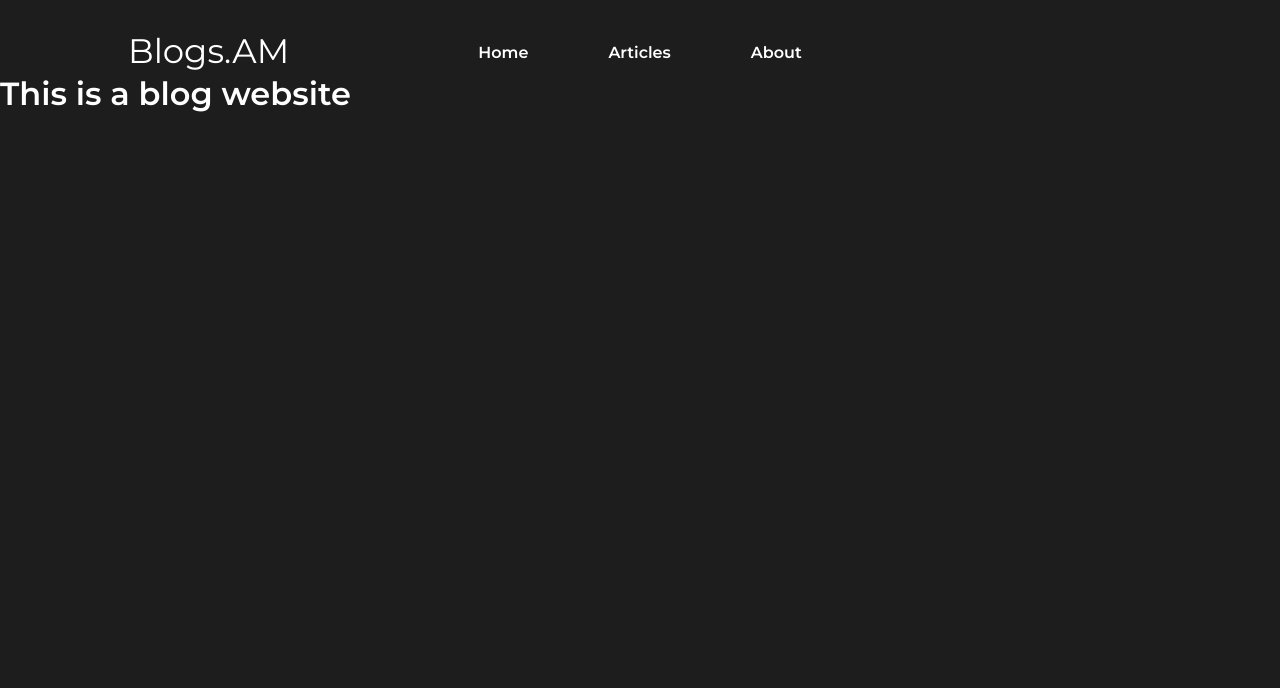
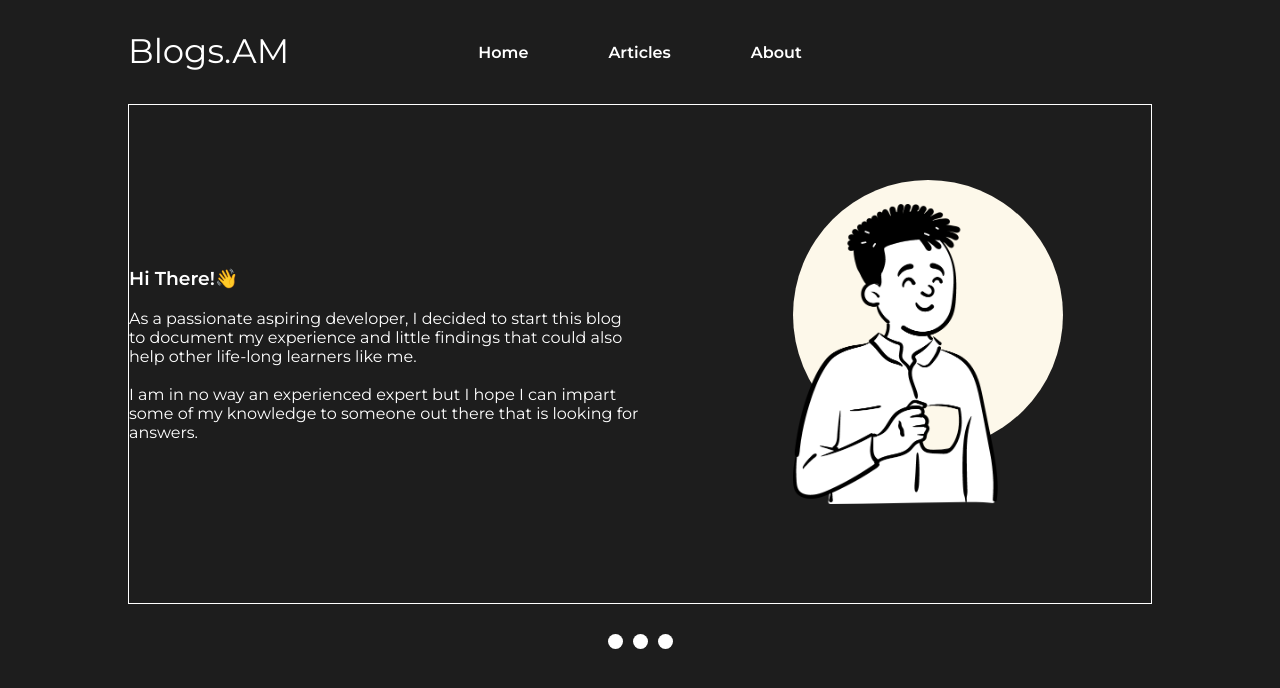
Before and after one commit to samuel-yeebiyo/blog, a React (Create React App) app: page / in a window 1280 px wide. Shown: the top 688 px of the page. Built offline with nearby package versions, Linux system fonts and the light colour scheme.

Commit message:
Finished rough draft of hero with illustration

```diff
--- a/src/App.js
+++ b/src/App.js
@@ -1,4 +1,5 @@
 import Nav from './components/resusable/Nav';
+import Home from './components/Home'
 
 
 import './App.css';
@@ -7,7 +8,7 @@ function App() {
   return (
     <div className="App">
       <Nav/>
-      <h1>This is a blog website</h1>
+      <Home/>
     </div>
   );
 }
--- a/src/components/Hero.js
+++ b/src/components/Hero.js
@@ -0,0 +1,22 @@
+import '../css/hero.css'
+import Illustration from '../Introduction@2x.png'
+
+const Hero = () => {
+    return (
+        <div className="Hero">
+            <div className="hero-intro">
+                <h3>Hi There!👋</h3>
+                <br/>
+                <p>As a passionate aspiring developer, I decided to start this blog to document my experience and little findings that could also help other life-long learners like me.
+                    <br/><br/>
+                I am in no way an experienced expert but I hope I can impart some of my knowledge to someone out there that is looking for answers.</p>
+            </div>
+            <div className="hero-illustration">
+                <img className="person" src={Illustration}></img>
+                <div className="circle"></div>
+            </div>
+        </div>
+    )
+}
+
+export default Hero
--- a/src/components/Home.js
+++ b/src/components/Home.js
@@ -0,0 +1,20 @@
+import Hero from '../components/Hero'
+
+import '../css/home.css'
+
+const Home = () => {
+    return (
+        <div>
+            <Hero/>
+            <div className="divider">
+                <div className="dots">
+                    <div className="dot"></div>
+                    <div className="dot"></div>
+                    <div className="dot"></div>
+                </div>
+            </div>
+        </div>
+    )
+}
+
+export default Home
--- /dev/null
+++ b/src/css/hero.css
@@ -0,0 +1,32 @@
+.Hero{
+    width:80%;
+    margin:auto;
+    margin-top:30px;
+    height:500px;
+    display: flex;
+    align-items: center;
+    border: 1px solid white;
+}
+.hero-intro{
+    width:50%;
+}
+.hero-illustration{
+   width:50%;
+   height: 100%;
+   display: grid;
+   place-content: center;
+   position: relative;
+}
+.person{
+    height:300px;
+    z-index: 2;
+}
+.circle{
+    background: #FDF8EA;
+    position: absolute;
+    top:15%;
+    left:30%;
+    height:270px;
+    width:270px;
+    border-radius: 50%;
+}
--- /dev/null
+++ b/src/css/home.css
@@ -0,0 +1,16 @@
+.divider{
+    width:80%;
+    margin:30px auto 30px auto;
+    display: grid;
+    place-content: center;
+}
+.dots{
+    display: flex;
+}
+.dot{
+    height:15px;
+    width:15px;
+    border-radius: 50%;
+    background: white;
+    margin: 0 5px 0 5px;
+}
```
Also changed, not shown: src/components/Latest.js (added, +12 -0 lines), src/Introduction.png (added), src/Introduction@2x.png (added), src/css/latest.css (added).
